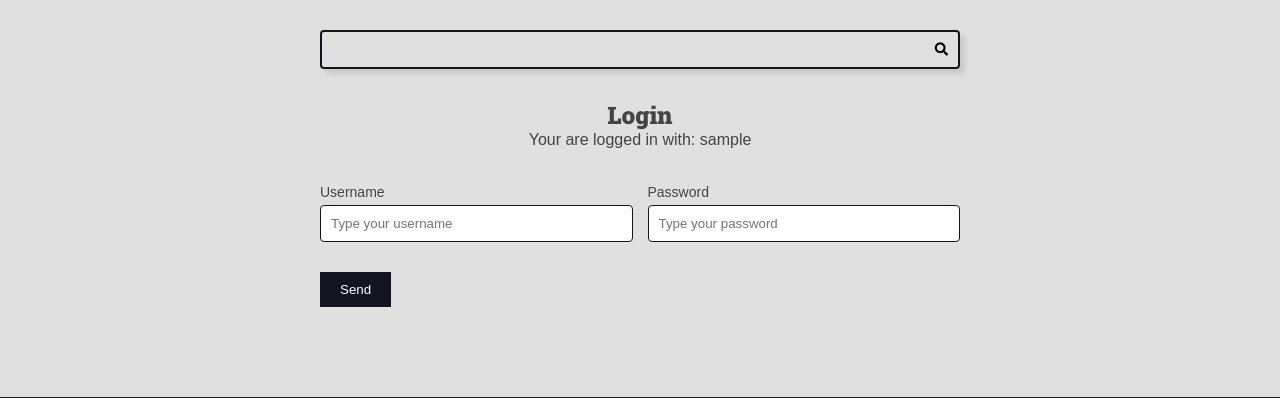
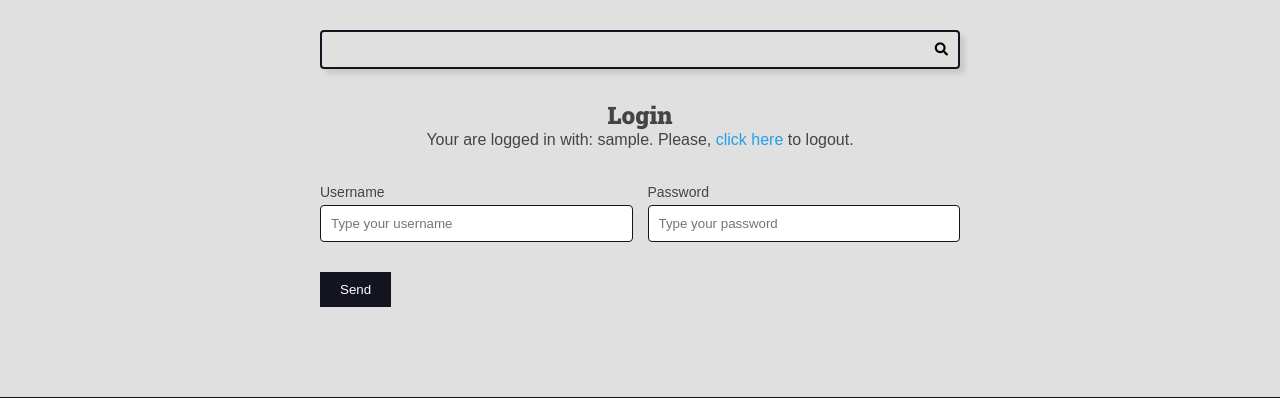
Before and after one commit to FelipeTreis/api_recipe, a Django app: template authors/templates/authors/pages/login.html in a window 1280 px wide. Shown: the part 113-511 px from the top of the page. Run offline with Django 4.2, Linux system fonts and the light colour scheme; the template is opened without the code that fills it: values that come from a table or form of the project are taken from there, others are empty; the visitor is signed in with stand-in values (Sample User, id 1).

Commit message:
Finishing login

```diff
--- a/authors/templates/authors/pages/login.html
+++ b/authors/templates/authors/pages/login.html
@@ -7,10 +7,16 @@
     <div class="main-content center container">
         <h2>Login</h2>
         {% if request.user.is_authenticated %}
-            <p>
+            <div>
                 Your are logged in with:
-                {{ request.user.username }}
-            </p>
+                {{ request.user.username }}.
+                Please,
+                <form class="inline-form" action="{% url 'authors:logout' %}" method="POST">
+                    {% csrf_token %}
+                    <input type="hidden" name="username" value="{{ request.user.username }}">
+                    <button class="plaintext-button" type="submit">click here</button>
+                </form> to logout.
+            </div>
         {% endif %}
     </div>
 
--- a/authors/urls.py
+++ b/authors/urls.py
@@ -9,4 +9,5 @@ urlpatterns = [
     path('register/create/', views.register_create, name='register_create'),
     path('login/', views.login_view, name='login'),
     path('login/create/', views.login_create, name='login_create'),
+    path('logout/', views.logout_view, name='logout'),
 ]
--- a/base_static/global/css/style.css
+++ b/base_static/global/css/style.css
@@ -353,6 +353,19 @@ h6 {
   transform: scale(1.005);
 }
 
+.inline-form {
+  display: inline;
+}
+
+.plaintext-button {
+  font-size: 1.6rem;
+  display: inline;
+  border: none;
+  background: none;
+  cursor: pointer;
+  color: var(--color-primary);
+}
+
 /* Messages */
 
 .messages-container {
```
Also changed, not shown: authors/views.py (+15 -1 lines).
